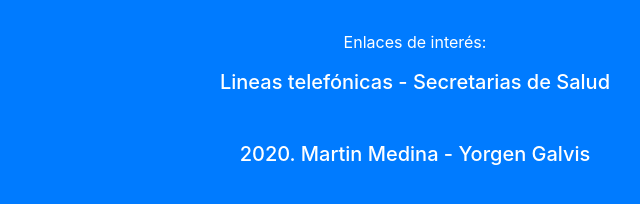
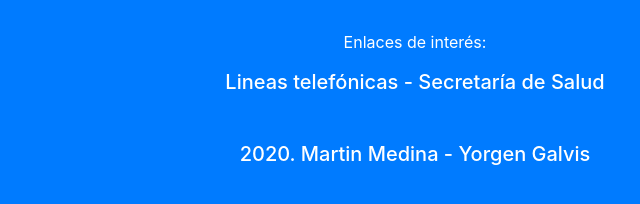
Before and after one commit to MartinMedinaRuvian/Covid19Colombia, a plain HTML site: page index.html in a window 1280 px wide. Shown: the part 1176-1380 px from the top of the page, 225-865 px from the left. Drawn offline with Linux system fonts and the light colour scheme; no server answers.

Commit message:
Update index.html

```diff
--- a/index.html
+++ b/index.html
@@ -119,7 +119,7 @@
 
 <div class="container text-center text-white mt-5">
     <p>Enlaces de interés:</p>
-   <h5> <a href="https://www.minsalud.gov.co/sites/rid/Lists/BibliotecaDigital/RIDE/VS/ED/VSP/coronavirus-telefonos.pdf" class="text-white">Lineas telefónicas - Secretarias de Salud</a> </h5>
+   <h5> <a href="https://www.minsalud.gov.co/sites/rid/Lists/BibliotecaDigital/RIDE/VS/ED/VSP/coronavirus-telefonos.pdf" class="text-white">Lineas telefónicas - Secretaría de Salud</a> </h5>
 </div>
 
 <div class="text-center container mt-5 mb-5 text-white">
```
